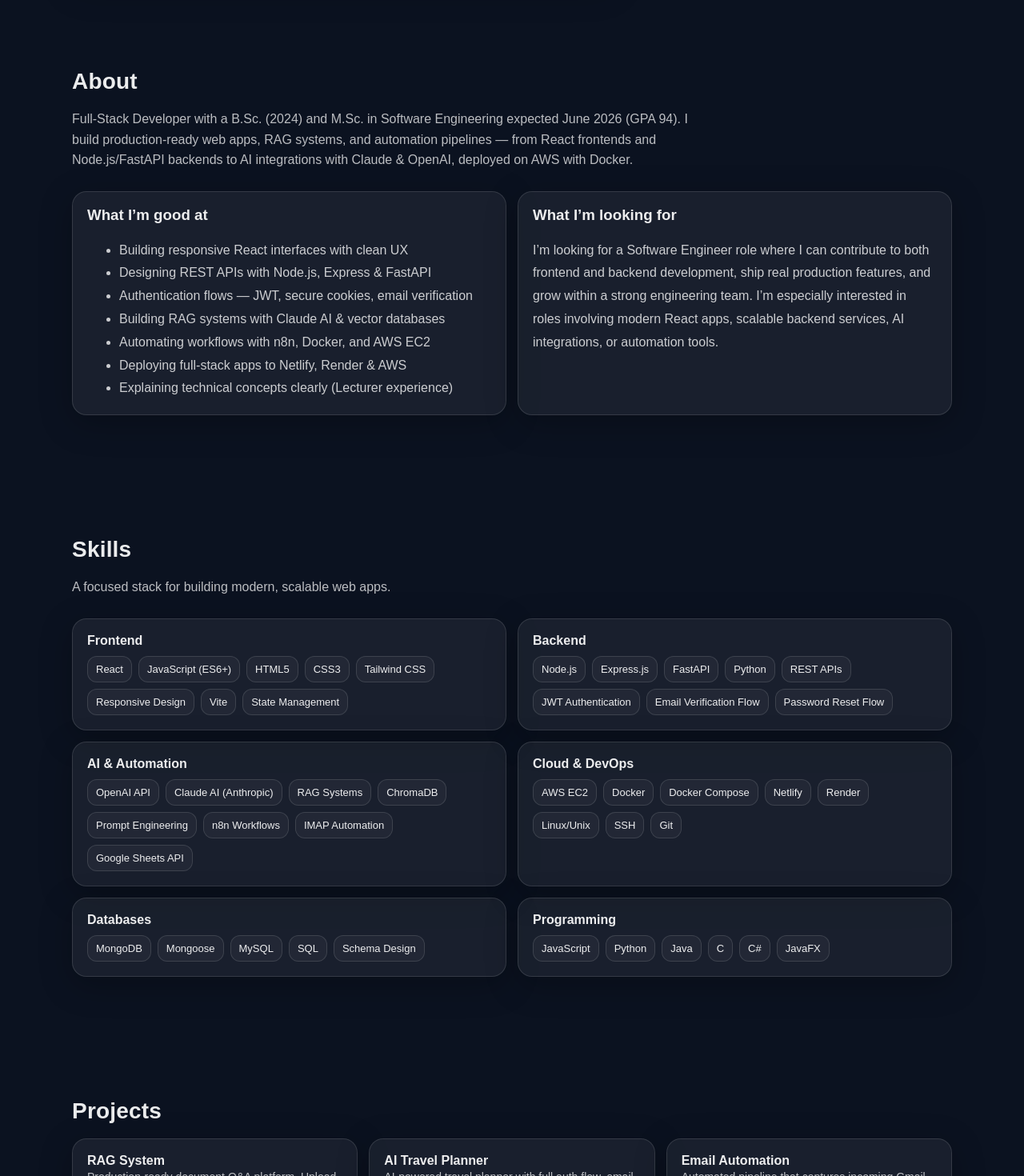
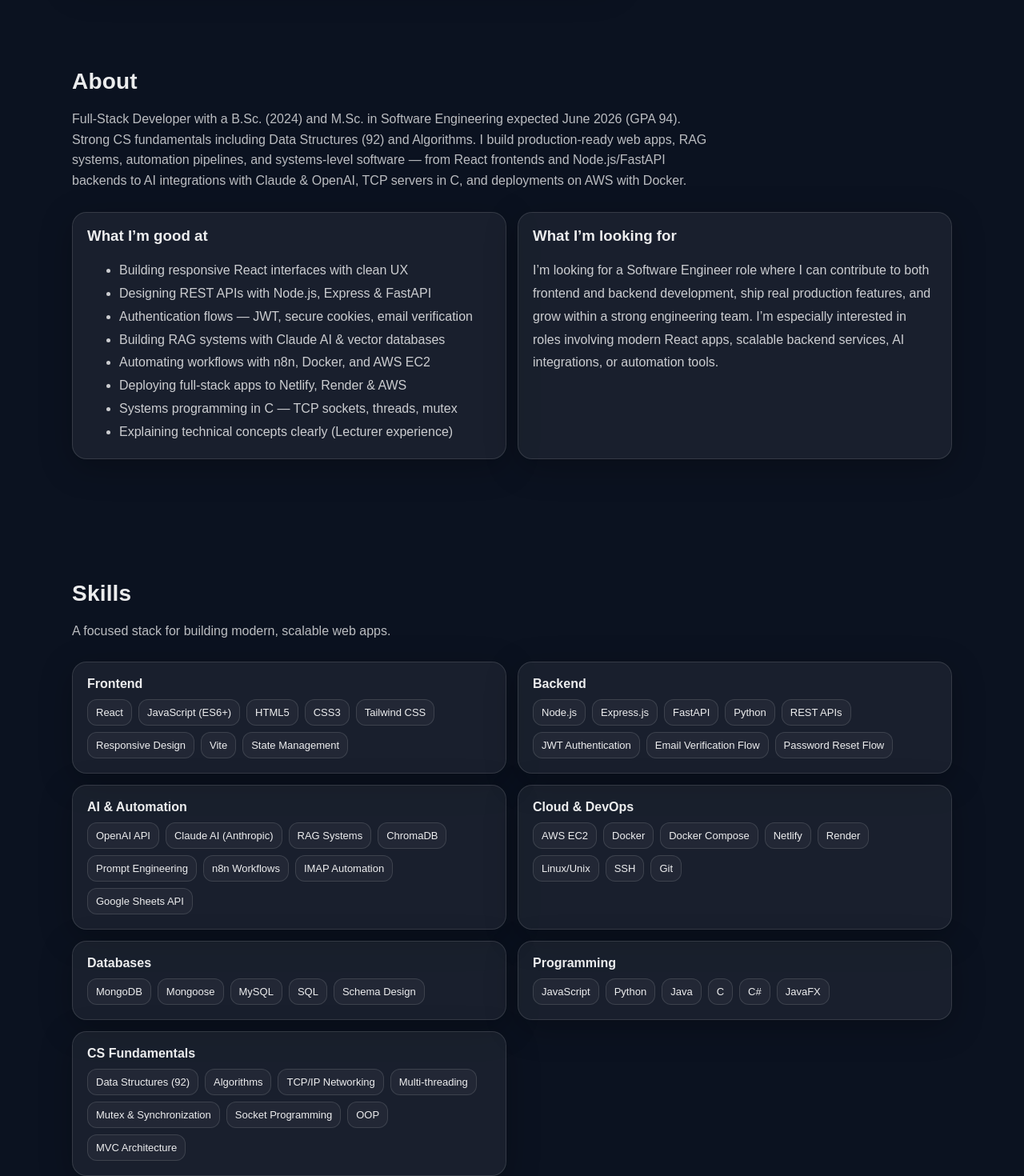
Before and after one commit to Saher-15/portfolio, a React (Vite) app: page / in a window 1280 px wide. Shown: the part 740-2210 px from the top of the page at 80% size. Built offline with nearby package versions, Linux system fonts and the light colour scheme.

Commit message:
add CS fundamentals, data structures, and systems programming skills

```diff
--- a/src/components/About.jsx
+++ b/src/components/About.jsx
@@ -6,8 +6,9 @@ export function About() {
 
         <p className="sectionSub">
           Full-Stack Developer with a B.Sc. (2024) and M.Sc. in Software Engineering expected June 2026 (GPA 94).
-          I build production-ready web apps, RAG systems, and automation pipelines — from React frontends
-          and Node.js/FastAPI backends to AI integrations with Claude & OpenAI, deployed on AWS with Docker.
+          Strong CS fundamentals including Data Structures (92) and Algorithms. I build production-ready web apps,
+          RAG systems, automation pipelines, and systems-level software — from React frontends and Node.js/FastAPI
+          backends to AI integrations with Claude & OpenAI, TCP servers in C, and deployments on AWS with Docker.
         </p>
 
         <div className="grid2">
@@ -21,6 +22,7 @@ export function About() {
               <li>Building RAG systems with Claude AI & vector databases</li>
               <li>Automating workflows with n8n, Docker, and AWS EC2</li>
               <li>Deploying full-stack apps to Netlify, Render & AWS</li>
+              <li>Systems programming in C — TCP sockets, threads, mutex</li>
               <li>Explaining technical concepts clearly (Lecturer experience)</li>
             </ul>
           </div>
--- a/src/components/Skills.jsx
+++ b/src/components/Skills.jsx
@@ -54,6 +54,16 @@ const skills = {
     "C#",
     "JavaFX",
   ],
+  "CS Fundamentals": [
+    "Data Structures (92)",
+    "Algorithms",
+    "TCP/IP Networking",
+    "Multi-threading",
+    "Mutex & Synchronization",
+    "Socket Programming",
+    "OOP",
+    "MVC Architecture",
+  ],
 };
 
 
```
